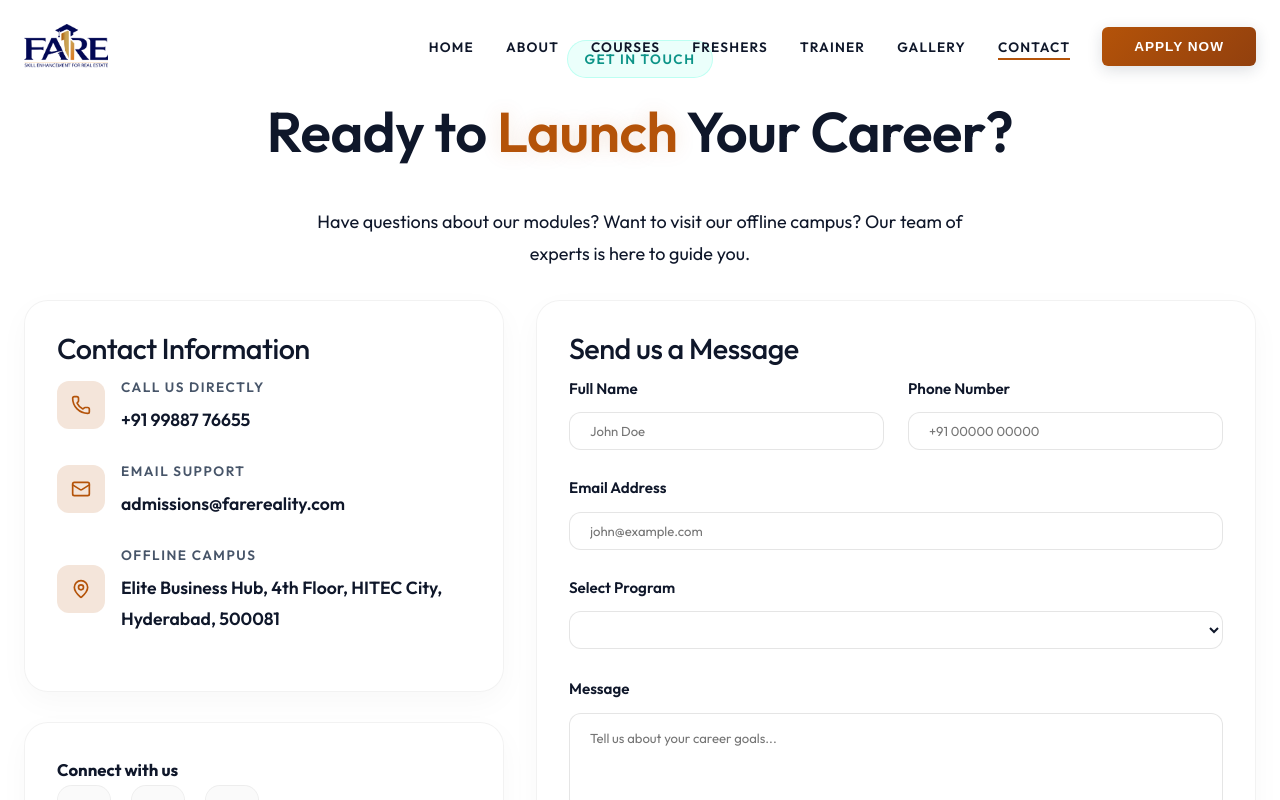
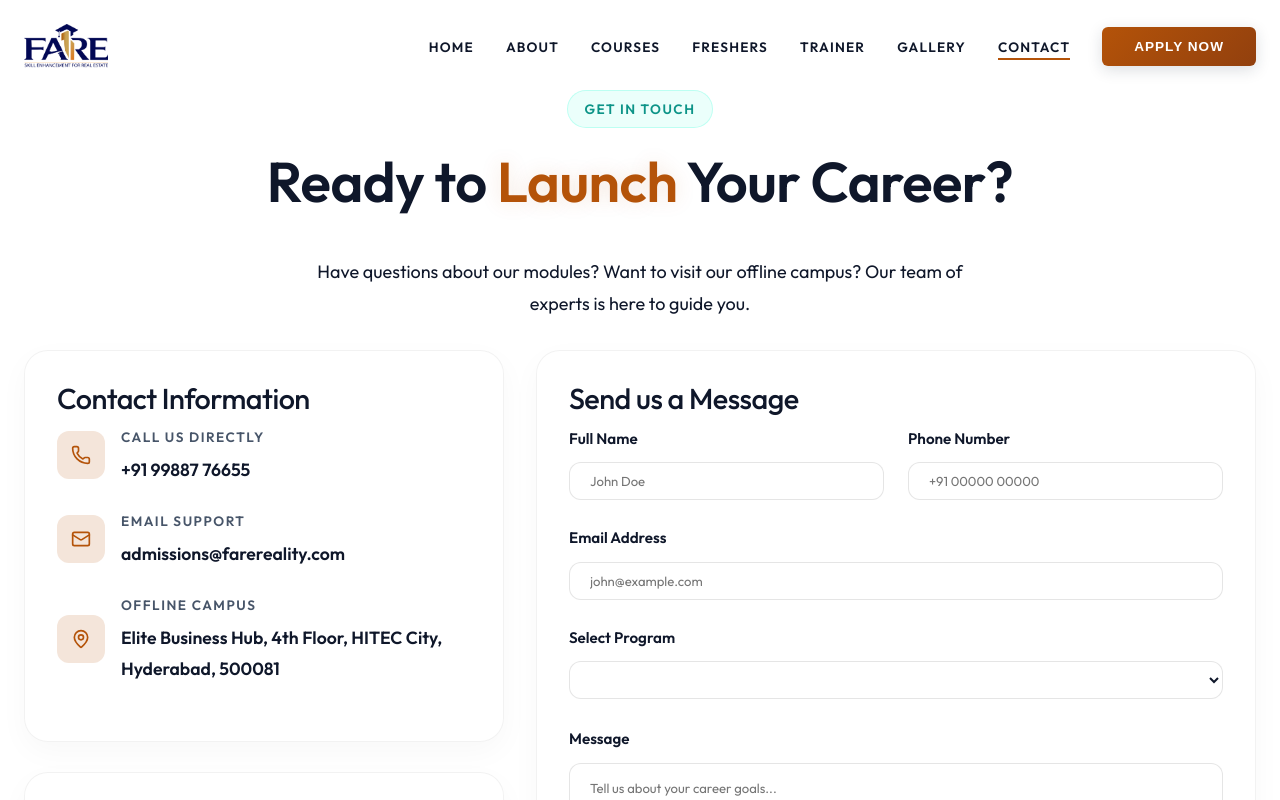
Before and after one commit to charankumardigitalraiz-max/Fare-Dark-theme, a React (Vite) app: page /contact in a window 1280 px wide. Shown: the top 800 px of the page. Built offline with nearby package versions, Linux system fonts and the light colour scheme.

Commit message:
contact page is has solved

```diff
--- a/src/pages/ContactPage.css
+++ b/src/pages/ContactPage.css
@@ -11,6 +11,7 @@
 }
 .contact-header{
     margin-bottom: 30px;
+    margin-top: 50px;
 }
 
 .card-title {
--- a/src/pages/ContactPage.jsx
+++ b/src/pages/ContactPage.jsx
@@ -7,7 +7,7 @@ const ContactPage = () => {
     return (
         <div className="contact-page section-padding">
             <div className="container">
-                <header className="contact-header text-center mb-10" >
+                <header className="contact-header text-center mb-10 mt-5" >
                     <motion.span
                         initial={{ opacity: 0, y: 20 }}
                         animate={{ opacity: 1, y: 0 }}
```
